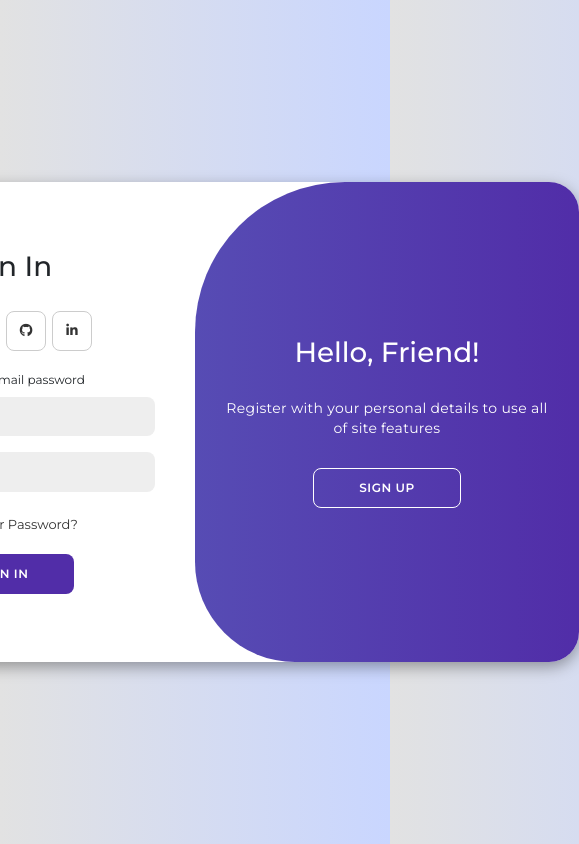
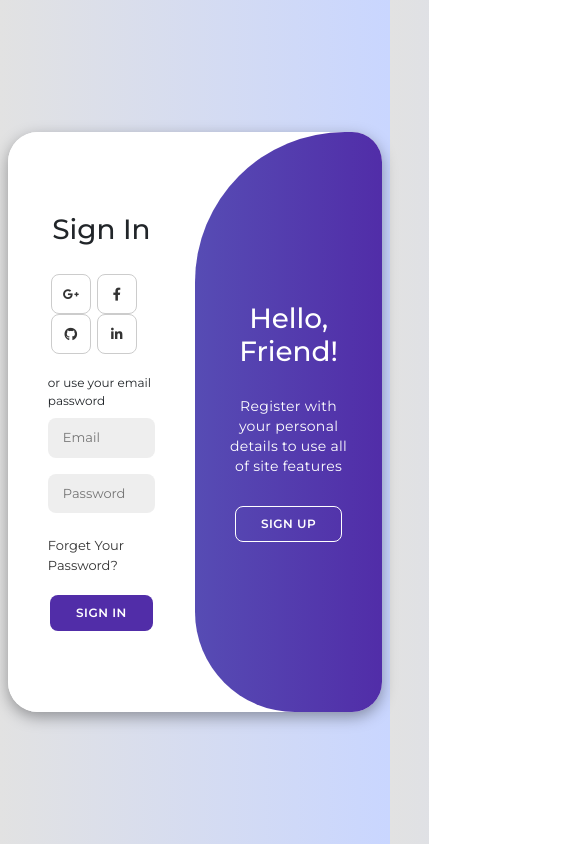
Before and after one commit to Ctrl-E/User_Authentication, a React (Vite) app in the folder client/: page /register in a window 390 px wide. Shown: the whole page, 579 px wide, since content can reach past the window. Built offline with nearby package versions, Linux system fonts and the light colour scheme.

Commit message:
Made signup form responsive with @media

```diff
--- a/client/src/components/LoginSignup/login_style.css
+++ b/client/src/components/LoginSignup/login_style.css
@@ -210,3 +210,33 @@ body {
 .container.active .toggle-right {
   transform: translateX(200%);
 }
+
+@media (max-width: 768px) {
+  .container {
+    width: 668px;
+    max-width: 80%;
+    min-height: 480px;
+  }
+
+}
+
+@media (max-width: 550px) {
+  .container {
+    width: 468px;
+    max-width: 80%;
+    min-height: 580px;
+  }
+  .container button {
+    background-color: #512da8;
+    color: #fff;
+    font-size: 12px;
+    padding: 8px 25px;
+    border: 1px solid transparent;
+    border-radius: 8px;
+    font-weight: 600;
+    letter-spacing: 0.5px;
+    text-transform: uppercase;
+    margin-top: 10px;
+    cursor: pointer;
+  }
+}
```
